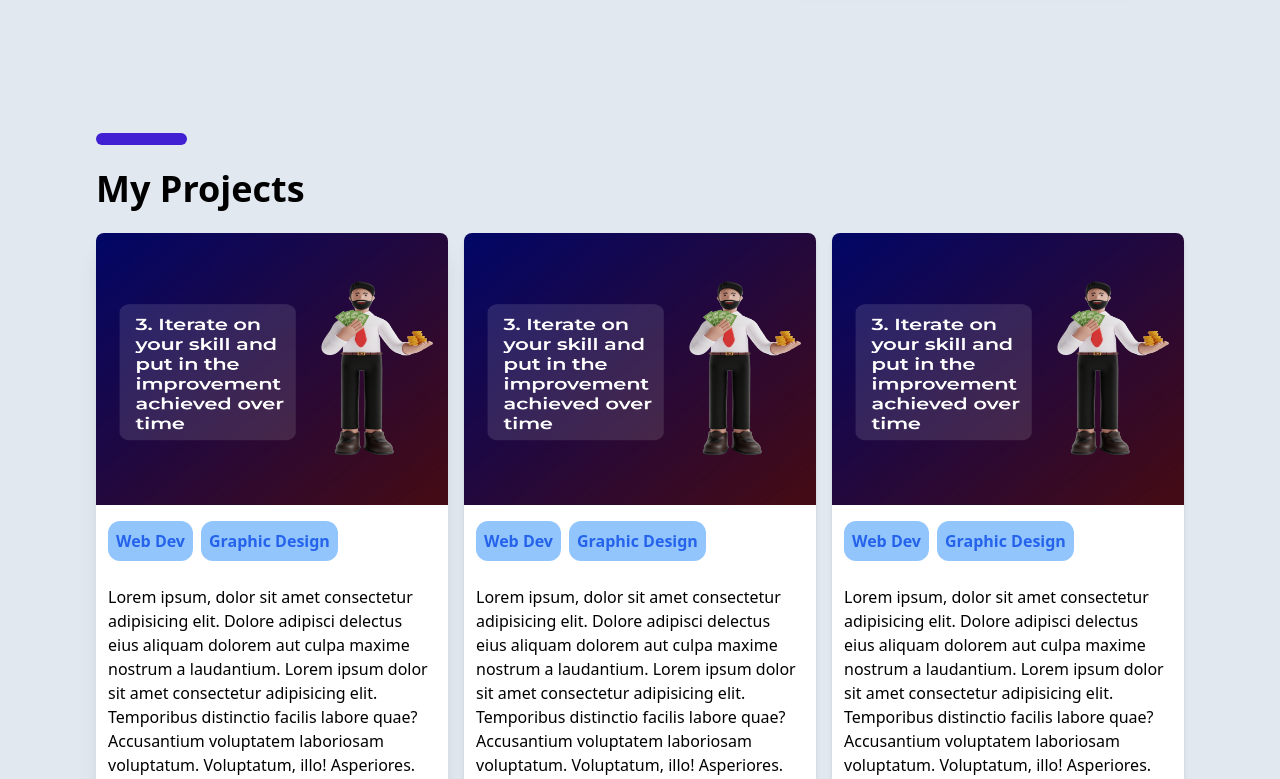
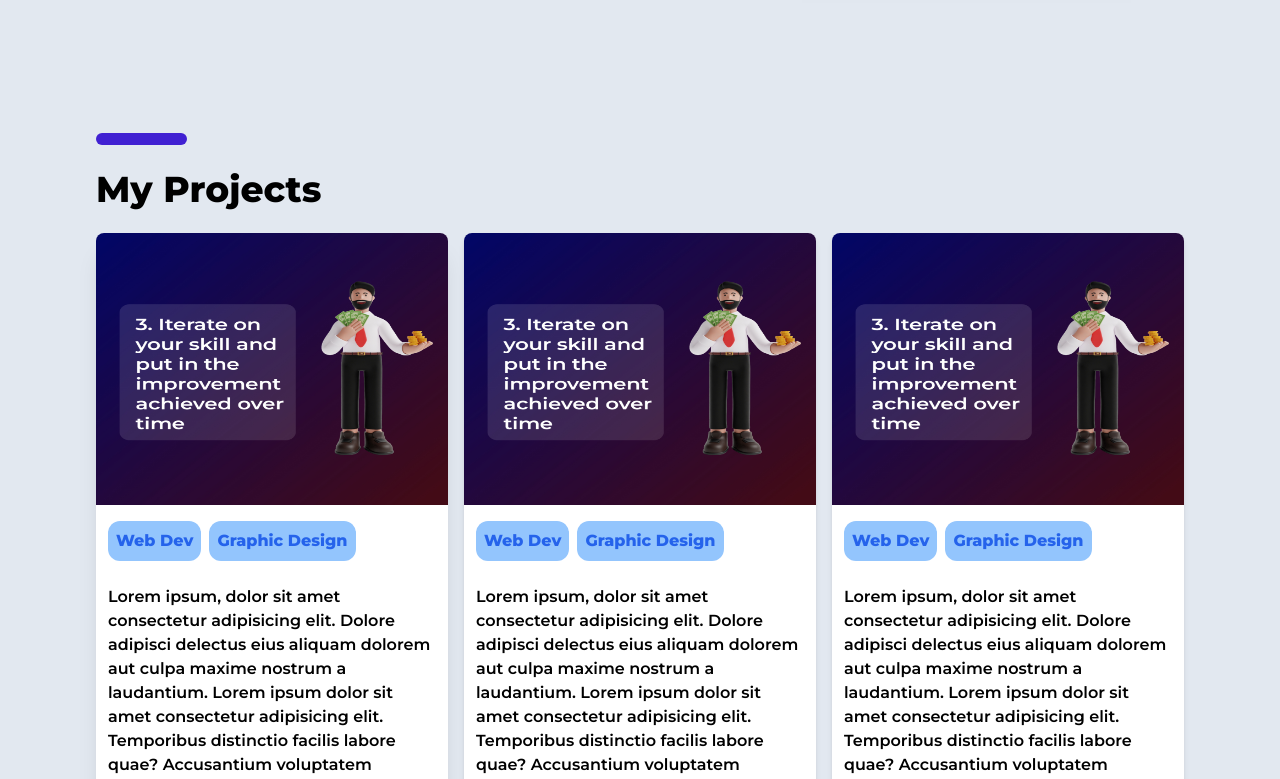
Before and after one commit to tayuprosper/portfolio, a Next.js app: page / in a window 1280 px wide. Shown: the part 740-1519 px from the top of the page. Built offline with nearby package versions, Linux system fonts and the light colour scheme.

Commit message:
Update Projects.jsx

```diff
--- a/src/components/projects/Projects.jsx
+++ b/src/components/projects/Projects.jsx
@@ -4,7 +4,7 @@ import React from 'react'
 const monteserat = Montserrat({weight: '600',subsets: ['cyrillic']})
 function Projects() {
   return (
-    <div className={`${monteserat} mx-[3rem] lg:mx-[6rem]`} id='projects'>
+    <div className={`${monteserat.className} mx-[3rem] lg:mx-[6rem]`} id='projects'>
         <div className="line bg-[#4020d2] h-3 rounded-lg w-1/12 "></div>
         <h1 className='text-4xl my-6 font-extrabold'>My Projects</h1>
         <div className="flex-col lg:flex-row projects flex lg:justify-evenly gap-4  items-center">
```
